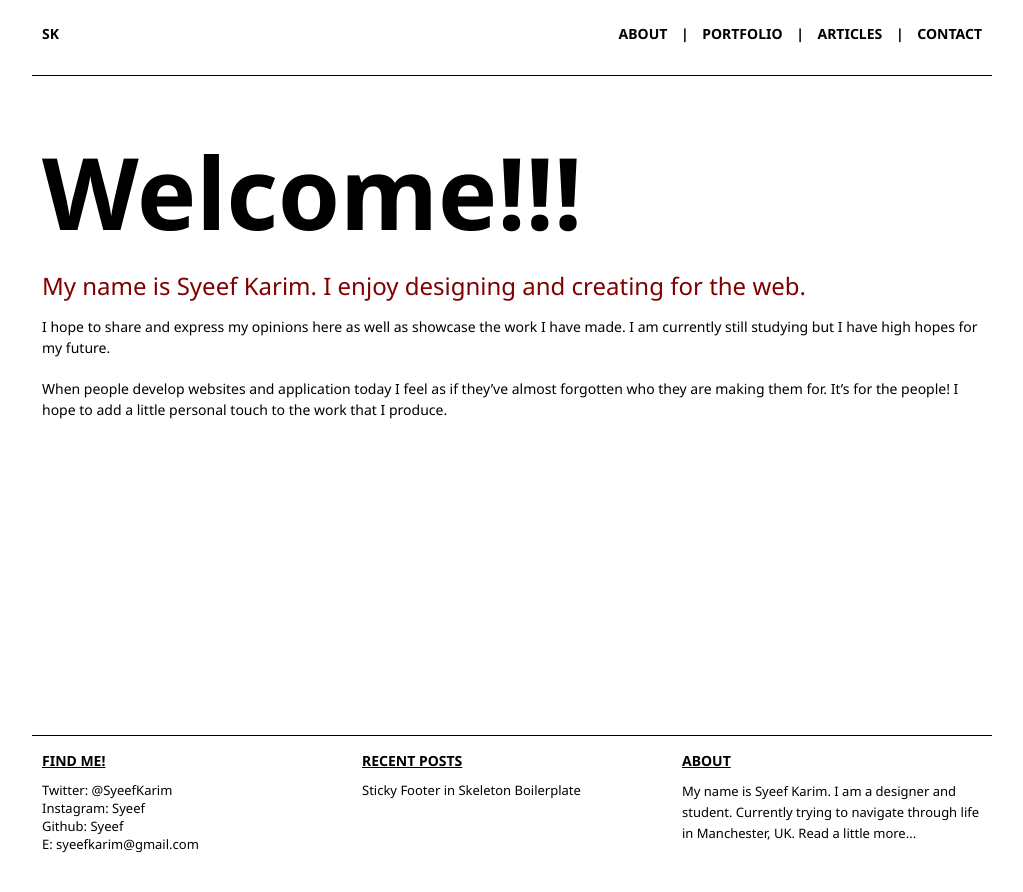
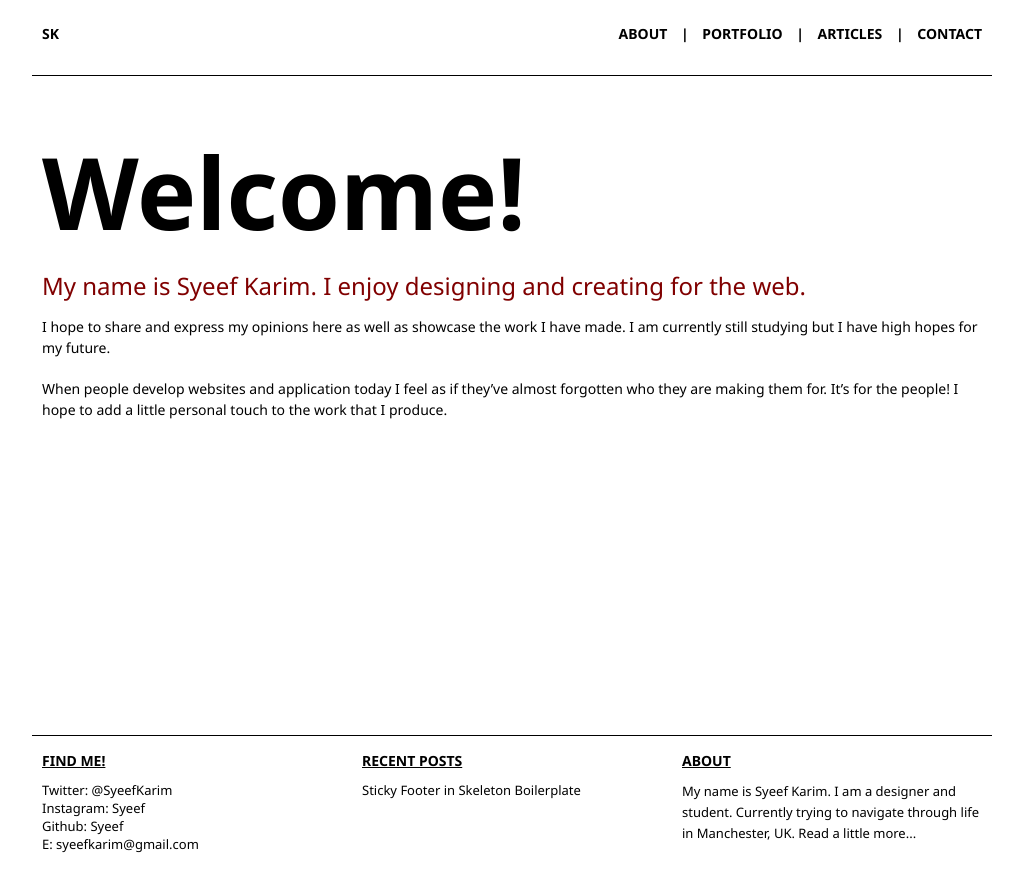
Before and after one commit to syeef/syeefkarim-2016-v0, a Jekyll site: the page built from index.md, in a window 1280 px wide. Shown: the top 892 px of the page, without its empty margins (128-1151 px from the left). Built offline with Jekyll 4.4.1, drawn with Linux system fonts in a browser that asks for light colours; Markdown is read by kramdown in place of the engine named in the settings.

```diff
--- a/index.md
+++ b/index.md
@@ -1,7 +1,7 @@
 ---
 layout: about
 title: Welcome!
-bigWord: Welcome!!!
+bigWord: Welcome!
 tagLine: My name is Syeef Karim. I enjoy designing and creating for the web.
 ---
 
```
